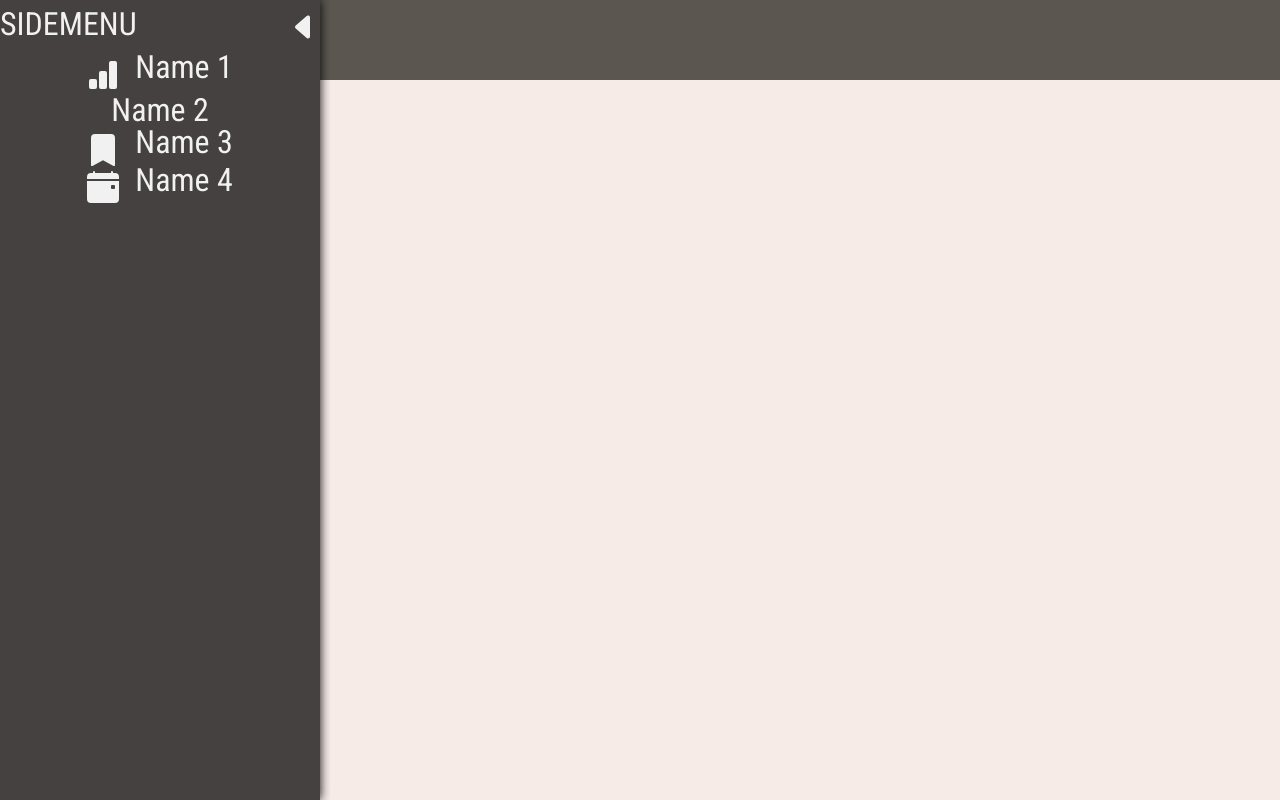
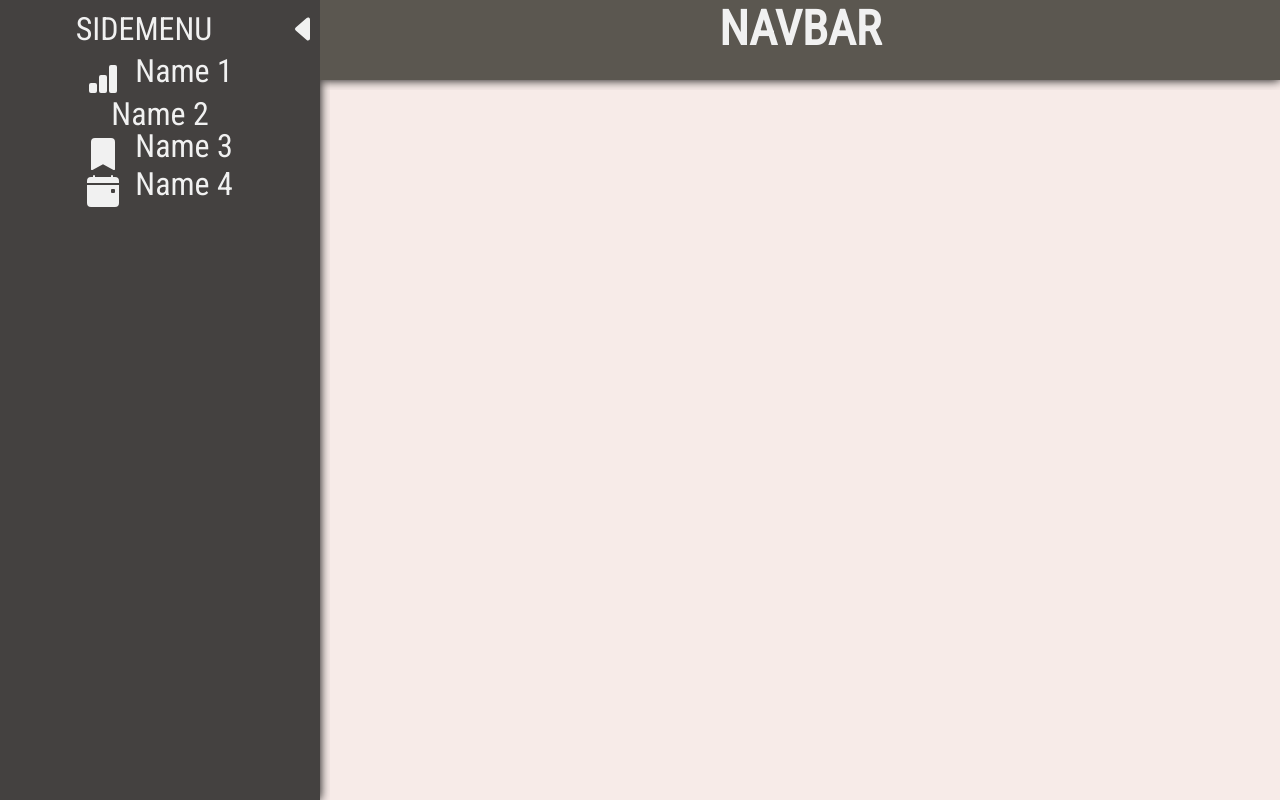
Before and after one commit to joao-erik2077/react-dashboard-ui, a React (Create React App) app: page / in a window 1280 px wide. Built offline with nearby package versions, Linux system fonts and the light colour scheme; a web font is replaced by a local one.

Commit message:
Sidemenu animation

```diff
--- a/src/App.scss
+++ b/src/App.scss
@@ -6,5 +6,20 @@
 
     * {
         padding: 0;
+        margin: 0;
     }
 }
+
+.close {
+    animation: close 0.5s normal forwards ease-in-out;
+    white-space: nowrap;
+    overflow: hidden;
+}
+
+@keyframes close {
+    from {
+        width: 25%;
+    } to {
+        width: 0;
+    }
+}
--- a/src/App.tsx
+++ b/src/App.tsx
@@ -8,7 +8,7 @@ import DashboardNavbar from './components/DashboardNavbar/DashboardNavbar';
 function App() {
     return (
         <div className="App row">
-            <div className="col-3">
+            <div className="col-3 sidebar">
                 <DashboardSidebar />
             </div>
             <div className="col">
--- a/src/components/DashboardNavbar/DashboardNavbar.scss
+++ b/src/components/DashboardNavbar/DashboardNavbar.scss
@@ -1,7 +1,18 @@
 $navbar: #5B5750;
 
 .DashboardNavbar {
+    $boxshadow: 10px;
+    box-shadow: 0 0 $boxshadow black;
+    clip-path: inset(0px 0px $boxshadow*-1 0px);
+
     width: 100%;
     height: 10%;
     background-color: $navbar;
 }
+
+.NavbarTitle {
+    text-align: center;
+    color: #f1f1f1;
+    font-size: 3rem;
+    font-weight: bold;
+}
--- a/src/components/DashboardNavbar/DashboardNavbar.tsx
+++ b/src/components/DashboardNavbar/DashboardNavbar.tsx
@@ -4,7 +4,7 @@ import './DashboardNavbar.scss';
 function DashboardNavbar() {
     return (
         <div className="DashboardNavbar">
-
+            <h1 className="NavbarTitle">NAVBAR</h1>
         </div>
     );
 }
--- a/src/components/DashboardSidebar/DashboardSidebar.scss
+++ b/src/components/DashboardSidebar/DashboardSidebar.scss
@@ -20,15 +20,19 @@ $sidebar: #444140;
     justify-content: space-between;
     align-items: center;
     font-size: 2rem;
+    margin-top: 0.3rem;
 
     .SidebarNavbarTitle {
-        display: flex;
-        align-items: flex-end;
+        flex-grow: 1;
+        text-align: center;
     }
 
     .SidebarNavbarIcon {
+        display: flex;
+        align-items: flex-start;
         cursor: pointer;
         transition: 0.3s;
+        width: 10%;
 
         &:hover {
             color: #c1c1c1;
--- a/src/components/DashboardSidebar/DashboardSidebar.tsx
+++ b/src/components/DashboardSidebar/DashboardSidebar.tsx
@@ -10,11 +10,16 @@ function DashboardSidebar() {
         <div className='DashboardSidebar'>
             <div className='SidebarNavbar'>
                 <span className='SidebarNavbarTitle'>SIDEMENU</span>
-                <span className='SidebarNavbarIcon'><BsFillCaretLeftFill /></span>
+                <span className='SidebarNavbarIcon' onClick={dismiss}><BsFillCaretLeftFill /></span>
             </div>
             <SidebarItemList />
         </div>
     );
 }
 
+function dismiss() {
+    const sidebar = document.querySelector('.sidebar');
+    sidebar?.classList.add('close');
+}
+
 export default DashboardSidebar;
```
